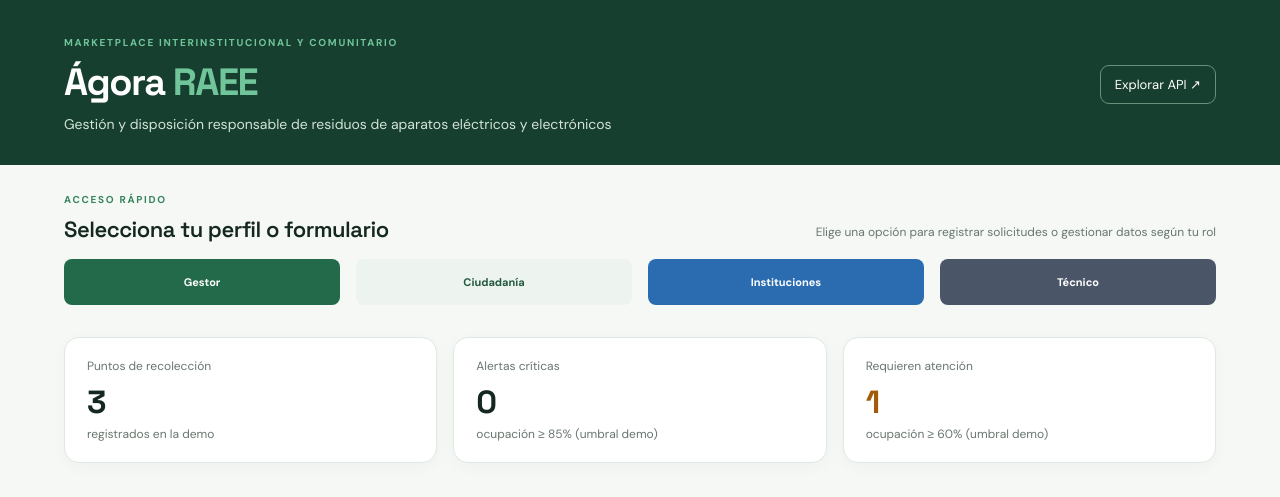
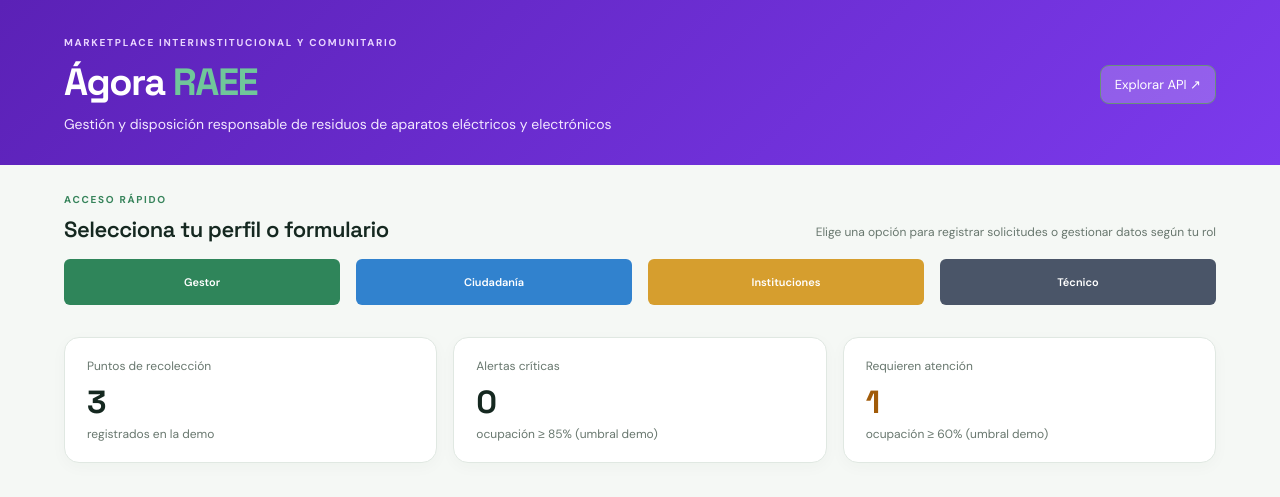
Before and after one commit to maybelline756kw-source/agora_raee_v1.2, a FastAPI app: page / in a window 1280 px wide. Shown: the top 497 px of the page. Run offline with FastAPI, Linux system fonts and the light colour scheme; data comes from the database, SQL or seed files in the repository; data that the repository does not hold is empty.

Commit message:
Update header and role buttons styles in index.html

```diff
--- a/templates/index.html
+++ b/templates/index.html
@@ -7,18 +7,19 @@
   <link rel="stylesheet" href="/static/styles.css">
 </head>
 <body>
-  <header class="topbar">
+  <!-- ENCABEZADO MODIFICADO A MORADO BONITO -->
+  <header class="topbar" style="background: linear-gradient(135deg, #5b21b6, #7c3aed); color: white;">
     <div>
-      <p class="eyebrow">MARKETPLACE INTERINSTITUCIONAL Y COMUNITARIO</p>
+      <p class="eyebrow" style="color: #e9d5ff;">MARKETPLACE INTERINSTITUCIONAL Y COMUNITARIO</p>
       <h1>Ágora <span>RAEE</span></h1>
-      <p class="subtitle">Gestión y disposición responsable de residuos de aparatos eléctricos y electrónicos</p>
+      <p class="subtitle" style="color: #f3e8ff;">Gestión y disposición responsable de residuos de aparatos eléctricos y electrónicos</p>
     </div>
-    <a class="api-link" href="/docs" target="_blank" rel="noreferrer">Explorar API ↗</a>
+    <a class="api-link" href="/docs" target="_blank" rel="noreferrer" style="background: rgba(255, 255, 255, 0.2); color: white;">Explorar API ↗</a>
   </header>
 
   <main class="container">
 
-    <!-- NUEVA SECCIÓN: Selector de Formularios por Perfil / Rol -->
+    <!-- SECCIÓN DE BOTONES CON LOS COLORES SOLICITADOS -->
     <section class="section-heading">
       <div>
         <p class="eyebrow">ACCESO RÁPIDO</p>
@@ -28,12 +29,19 @@
     </section>
 
     <div class="role-buttons-grid" style="display: grid; grid-template-columns: repeat(auto-fit, minmax(200px, 1fr)); gap: 1rem; margin-bottom: 2rem;">
-      <a href="/form/gestor" class="button primary" style="text-align: center; text-decoration: none; padding: 1rem;">Gestor</a>
-      <a href="/form/ciudadania" class="button secondary" style="text-align: center; text-decoration: none; padding: 1rem;">Ciudadanía</a>
-      <a href="/form/instituciones" class="button primary" style="text-align: center; text-decoration: none; padding: 1rem; background-color: #2b6cb0;">Instituciones</a>
-      <a href="/form/tecnico" class="button secondary" style="text-align: center; text-decoration: none; padding: 1rem; background-color: #4a5568; color: white;">Técnico</a>
+      <!-- Gestor: Verde -->
+      <a href="/form/gestor" class="button" style="text-align: center; text-decoration: none; padding: 1rem; background-color: #2f855a; color: white; border-radius: 6px; font-weight: 600;">Gestor</a>
+
+      <!-- Ciudadanía: Azul -->
+      <a href="/form/ciudadania" class="button" style="text-align: center; text-decoration: none; padding: 1rem; background-color: #3182ce; color: white; border-radius: 6px; font-weight: 600;">Ciudadanía</a>
+
+      <!-- Instituciones: Amarillo -->
+      <a href="/form/instituciones" class="button" style="text-align: center; text-decoration: none; padding: 1rem; background-color: #d69e2e; color: white; border-radius: 6px; font-weight: 600;">Instituciones</a>
+
+      <!-- Técnico: Gris -->
+      <a href="/form/tecnico" class="button" style="text-align: center; text-decoration: none; padding: 1rem; background-color: #4a5568; color: white; border-radius: 6px; font-weight: 600;">Técnico</a>
     </div>
-    <!-- FIN DE LA NUEVA SECCIÓN -->
+    <!-- FIN DE LA SECCIÓN DE BOTONES -->
 
     {% if notice %}<div class="notice">✓ {{ notice.replace('+', ' ') }}</div>{% endif %}
     <section class="metrics">
```
